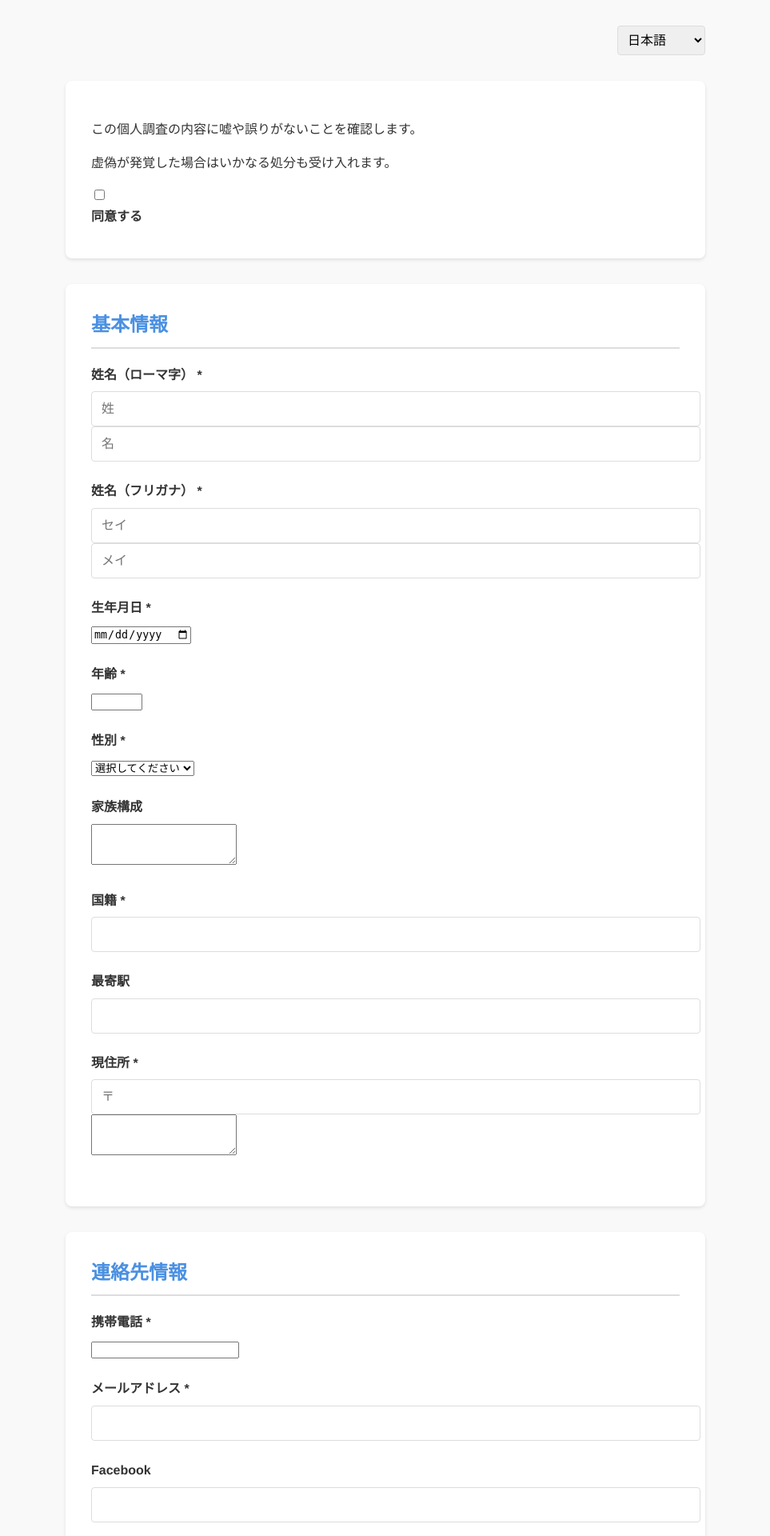
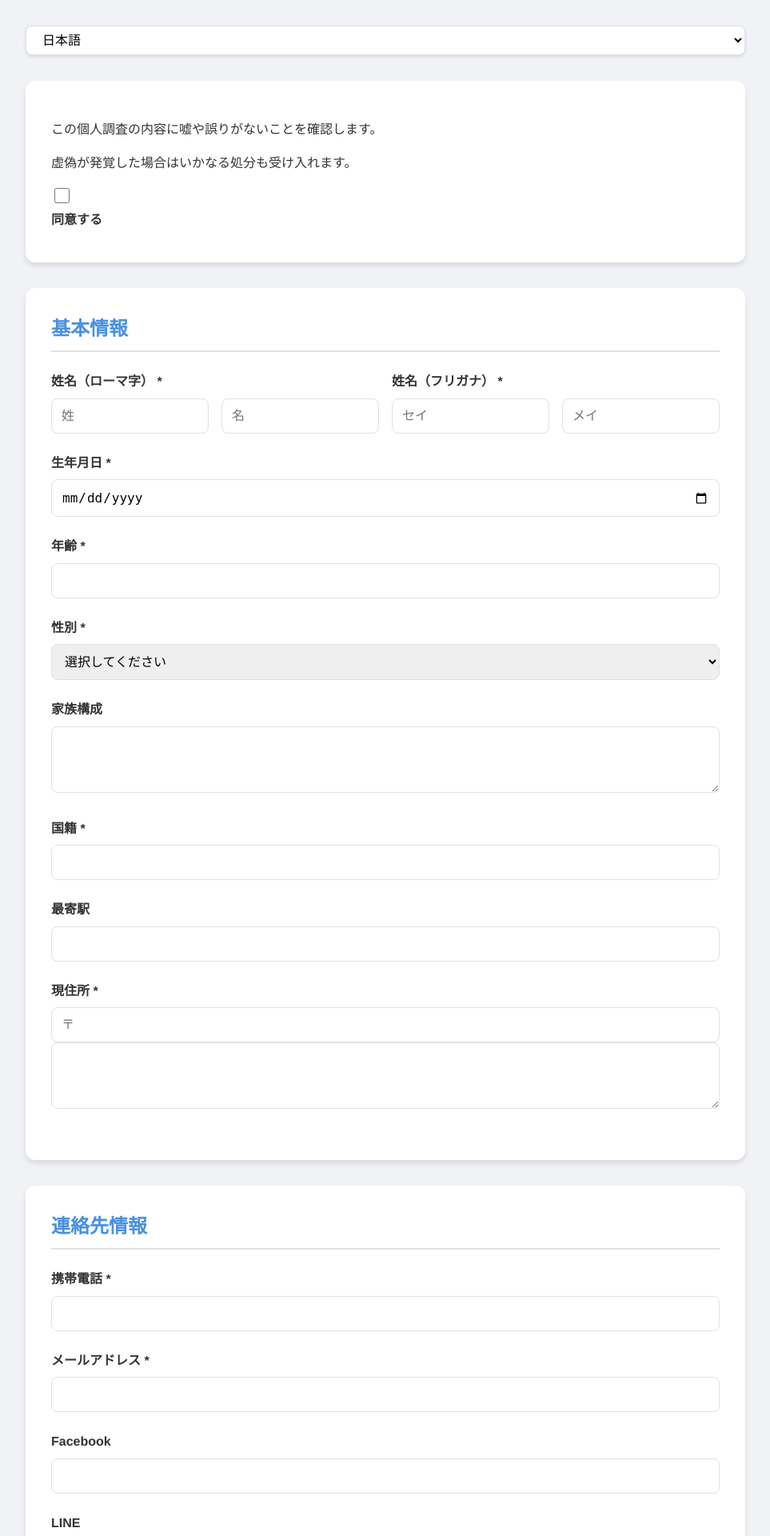
Before and after one commit to baljir0901/hr-recruitment-system, a Python web app: template src/templates/index.html in a window 1280 px wide. Shown: the top 1920 px of the page at 80% size, without its empty margins (158-1121 px from the left). Run offline with Jinja, Linux system fonts and the light colour scheme; the template is opened without the code that fills it, so the values that code supplies are empty.

Commit message:
Update CSS styling with modern design

```diff
--- a/src/static/css/styles.css
+++ b/src/static/css/styles.css
@@ -1,23 +1,26 @@
 :root {
   --primary-color: #4a90e2;
-    --secondary-color: #f5f5f5;
-    --border-color: #ddd;
+  --secondary-color: #f8f9fa;
+  --accent-color: #28a745;
+  --error-color: #dc3545;
   --text-color: #333;
-    --error-color: #ff4444;
-    --success-color: #00C851;
+  --border-color: #dee2e6;
+  --shadow-color: rgba(0, 0, 0, 0.1);
+  --hover-color: #3a7abd;
 }
 
+/* Base Styles */
 body {
   font-family: 'Helvetica Neue', Arial, 'Hiragino Kaku Gothic ProN', 'Hiragino Sans', Meiryo, sans-serif;
   line-height: 1.6;
+  color: var(--text-color);
+  background-color: #f0f2f5;
   margin: 0;
   padding: 0;
-    background-color: #f9f9f9;
-    color: var(--text-color);
 }
 
 .container {
-    max-width: 800px;
+  max-width: 900px;
   margin: 2rem auto;
   padding: 0 1rem;
 }
@@ -26,13 +29,24 @@
 .language-selector {
   text-align: right;
   margin-bottom: 2rem;
+  position: sticky;
+  top: 1rem;
+  z-index: 100;
 }
 
 .language-selector select {
-    padding: 0.5rem;
+  padding: 0.5rem 2rem 0.5rem 1rem;
   border: 1px solid var(--border-color);
-    border-radius: 4px;
+  border-radius: 8px;
   font-size: 1rem;
+  background-color: white;
+  cursor: pointer;
+  box-shadow: 0 2px 4px var(--shadow-color);
+  transition: all 0.3s ease;
+}
+
+.language-selector select:hover {
+  border-color: var(--primary-color);
 }
 
 /* Form Sections */
@@ -40,17 +54,25 @@
   background: white;
   padding: 2rem;
   margin-bottom: 2rem;
-    border-radius: 8px;
-    box-shadow: 0 2px 4px rgba(0, 0, 0, 0.1);
+  border-radius: 12px;
+  box-shadow: 0 4px 6px var(--shadow-color);
+  transition: transform 0.3s ease;
+}
+
+.form-section:hover {
+  transform: translateY(-2px);
 }
 
 .form-section h2 {
+  color: var(--primary-color);
   margin-top: 0;
-    color: var(--primary-color);
+  margin-bottom: 1.5rem;
+  padding-bottom: 0.5rem;
   border-bottom: 2px solid var(--border-color);
-    padding-bottom: 0.5rem;
+  font-size: 1.5rem;
 }
 
+/* Form Groups */
 .form-group {
   margin-bottom: 1.5rem;
 }
@@ -58,86 +80,107 @@
 label {
   display: block;
   margin-bottom: 0.5rem;
-    font-weight: bold;
+  font-weight: 600;
+  color: var(--text-color);
 }
 
+/* Input Styles */
 input[type="text"],
-  input[type="email"] {
+input[type="email"],
+input[type="tel"],
+input[type="number"],
+input[type="date"],
+input[type="datetime-local"],
+select,
+textarea {
   width: 100%;
   padding: 0.75rem;
   border: 1px solid var(--border-color);
-    border-radius: 4px;
+  border-radius: 8px;
   font-size: 1rem;
+  transition: all 0.3s ease;
+  box-sizing: border-box;
 }
 
-  input[type="text"]:focus,
-  input[type="email"]:focus {
+input:focus,
+select:focus,
+textarea:focus {
   outline: none;
   border-color: var(--primary-color);
-    box-shadow: 0 0 0 2px rgba(74, 144, 226, 0.2);
+  box-shadow: 0 0 0 3px rgba(74, 144, 226, 0.1);
 }
 
-  /* Image Upload */
-  .image-upload-container {
+/* Radio and Checkbox Groups */
+.radio-group,
+.checkbox-group {
+  display: flex;
+  gap: 1.5rem;
+  flex-wrap: wrap;
+  align-items: center;
+}
+
+.radio-group label,
+.checkbox-group label {
+  display: flex;
+  align-items: center;
+  gap: 0.5rem;
+  font-weight: normal;
+  cursor: pointer;
+}
+
+input[type="radio"],
+input[type="checkbox"] {
+  width: 1.2rem;
+  height: 1.2rem;
+  cursor: pointer;
+}
+
+/* Name Fields */
+.name-fields {
   display: grid;
-    grid-template-columns: repeat(auto-fit, minmax(200px, 1fr));
+  grid-template-columns: 1fr 1fr;
   gap: 1rem;
 }
 
-  .image-upload {
-    text-align: center;
+.name-input {
+  display: grid;
+  grid-template-columns: 1fr 1fr;
+  gap: 1rem;
 }
 
-  .image-upload input[type="file"] {
-    display: none;
-  }
-
-  .image-upload label {
-    display: block;
-    padding: 1rem;
+/* Add More Button */
+.add-more-btn {
   background: var(--secondary-color);
-    border: 2px dashed var(--border-color);
-    border-radius: 4px;
+  color: var(--primary-color);
+  border: 1px solid var(--primary-color);
+  padding: 0.5rem 1rem;
+  border-radius: 8px;
   cursor: pointer;
+  font-size: 0.9rem;
   transition: all 0.3s ease;
 }
 
-  .image-upload label:hover {
-    border-color: var(--primary-color);
-    background: #e8f0fe;
-  }
-
-  .preview {
-    margin-top: 1rem;
-    width: 100%;
-    height: 150px;
-    background: var(--secondary-color);
-    border-radius: 4px;
-    overflow: hidden;
-  }
-
-  .preview img {
-    width: 100%;
-    height: 100%;
-    object-fit: cover;
+.add-more-btn:hover {
+  background: var(--primary-color);
+  color: white;
 }
 
 /* Submit Button */
-  button[type="submit"] {
-    display: block;
-    width: 100%;
-    padding: 1rem;
-    background: var(--primary-color);
+.submit-btn {
+  background: var(--accent-color);
   color: white;
   border: none;
-    border-radius: 4px;
+  padding: 1rem 2rem;
+  border-radius: 8px;
   font-size: 1.1rem;
   cursor: pointer;
-    transition: background-color 0.3s ease;
+  width: 100%;
+  transition: all 0.3s ease;
 }
 
-  button[type="submit"]:hover {
-    background-color: #357abd;
+.submit-btn:hover {
+  background: #218838;
+  transform: translateY(-1px);
 }
 
 /* Modal */
@@ -150,16 +193,17 @@
   height: 100%;
   background: rgba(0, 0, 0, 0.5);
   z-index: 1000;
+  backdrop-filter: blur(4px);
 }
 
 .modal-content {
-    position: relative;
   background: white;
   margin: 2rem auto;
   padding: 2rem;
   width: 90%;
   max-width: 600px;
-    border-radius: 8px;
+  border-radius: 12px;
+  box-shadow: 0 4px 20px rgba(0, 0, 0, 0.15);
   max-height: 80vh;
   overflow-y: auto;
 }
@@ -174,14 +218,19 @@
   flex: 1;
   padding: 0.75rem;
   border: none;
-    border-radius: 4px;
+  border-radius: 8px;
   cursor: pointer;
   font-size: 1rem;
+  transition: all 0.3s ease;
 }
 
 #confirmSubmit {
-    background: var(--success-color);
+  background: var(--accent-color);
   color: white;
+}
+
+#confirmSubmit:hover {
+  background: #218838;
 }
 
 #cancelSubmit {
@@ -189,43 +238,96 @@
   color: white;
 }
 
+#cancelSubmit:hover {
+  background: #c82333;
+}
+
 /* Responsive Design */
-  @media (max-width: 600px) {
+@media (max-width: 768px) {
   .container {
     margin: 1rem auto;
   }
 
   .form-section {
-      padding: 1rem;
+    padding: 1.5rem;
   }
 
-    .image-upload-container {
+  .name-fields,
+  .name-input {
     grid-template-columns: 1fr;
+  }
+
+  .radio-group,
+  .checkbox-group {
+    flex-direction: column;
+    align-items: flex-start;
+    gap: 0.75rem;
+  }
+
+  .modal-content {
+    margin: 1rem;
+    padding: 1.5rem;
   }
 }
 
-  /* Add to styles.css */
-  .notification {
-    position: fixed;
-    top: 20px;
-    right: 20px;
-    padding: 15px 25px;
-    border-radius: 4px;
-    color: white;
-    opacity: 0;
-    transform: translateY(-20px);
+/* Animations */
+@keyframes fadeIn {
+  from { opacity: 0; }
+  to { opacity: 1; }
+}
+
+.form-section {
+  animation: fadeIn 0.5s ease-out;
+}
+
+/* File Upload Styling */
+.image-upload {
+  margin-bottom: 1rem;
+}
+
+.image-upload input[type="file"] {
+  display: none;
+}
+
+.image-upload label {
+  display: inline-block;
+  padding: 0.75rem 1.5rem;
+  background: var(--secondary-color);
+  border: 1px dashed var(--primary-color);
+  border-radius: 8px;
+  cursor: pointer;
   transition: all 0.3s ease;
 }
 
-  .notification.show {
-    opacity: 1;
-    transform: translateY(0);
+.image-upload label:hover {
+  background: var(--primary-color);
+  color: white;
 }
 
-  .notification.success {
-    background-color: var(--success-color);
+.preview {
+  margin-top: 1rem;
+  max-width: 200px;
 }
 
-  .notification.error {
-    background-color: var(--error-color);
+.preview img {
+  width: 100%;
+  border-radius: 4px;
+  box-shadow: 0 2px 4px var(--shadow-color);
 }
+
+/* Required Field Indicator */
+label.required::after {
+  content: " *";
+  color: var(--error-color);
+}
+
+/* Error States */
+.error {
+  border-color: var(--error-color) !important;
+}
+
+.error-message {
+  color: var(--error-color);
+  font-size: 0.875rem;
+  margin-top: 0.25rem;
+}
```
Lines whose indentation alone changed are shown as unchanged.
